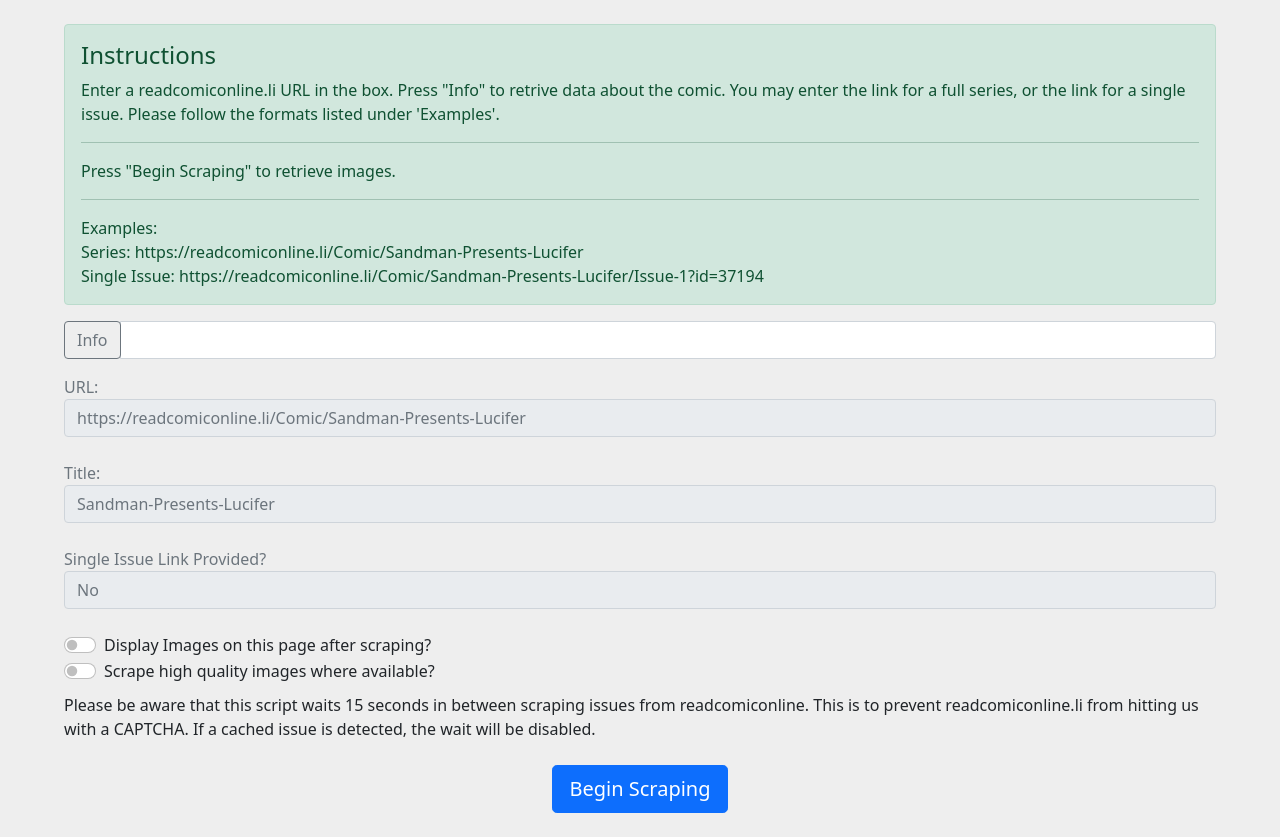
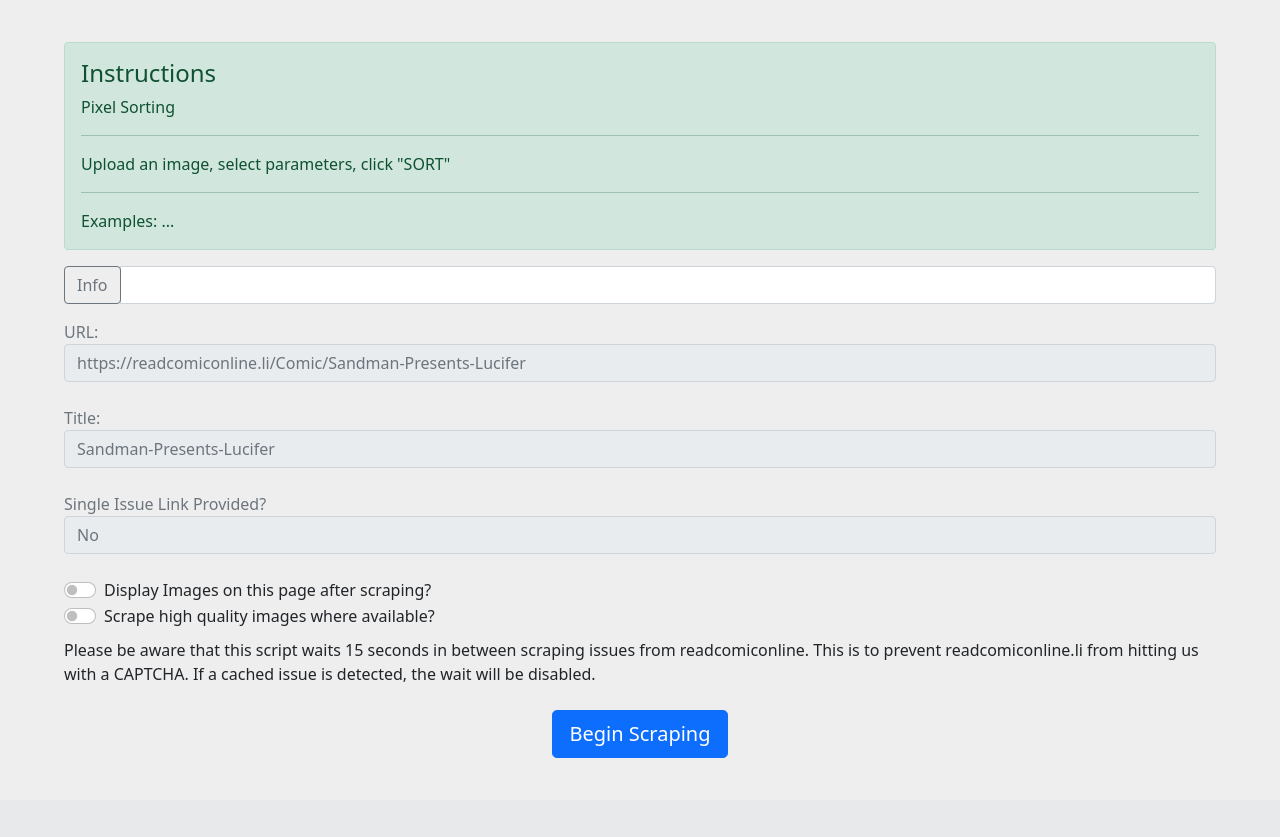
Before and after one commit to team-hunting/ProjectDoppelganger, a Flask app: page /pixelsort in a window 1280 px wide. Shown: the part 56-893 px from the top of the page. After the commit the page ends 814 px from the top, so only its background shows below. Run offline with Flask 2, Linux system fonts and the light colour scheme.

Commit message:
rudimentary function established, TODO created

```diff
--- a/app/main.py
+++ b/app/main.py
@@ -5,10 +5,6 @@
 from pymongo import MongoClient
 from bson.json_util import ObjectId
 import json
-
-#Pixelsorting
-from PIL import Image
-from pixelsort import pixelsort
 
 # For MongoDB BSON objects
 class MyEncoder(json.JSONEncoder):
@@ -27,17 +23,34 @@
 app = Flask(__name__)
 app.json_encoder = MyEncoder
 
+
+#TODO: Build simple page for pixel allowing user to upload image
+# display said image in an html5 canvas object
+# button to send image to server
+# run pixelsort on image and return it to canvas
+# refactor pixelsorting code to take in arguments from user
+
+#Pixelsorting
+from PIL import Image
+from pixelsort import pixelsort
+from pixelsort.util import id_generator
 @app.route('/pixeltest')
 def pixeltest():
+    image_output_path = id_generator() + ".png"
+
+
     a = Image.open("nails.jpg")
     print(a)
-    pixelsort(a)
+    pixelsort(a).save(image_output_path)
     return {}
     #return render_template('pixel.html')
 
 @app.route('/pixelsort')
 def pixel():
     return render_template('pixel.html')
+
+
+
 
 # TODO: Make a home page
 @app.route('/') # Equivalent to: app.add_url_rule('/', '', index)
--- a/app/templates/pixel.html
+++ b/app/templates/pixel.html
@@ -1,6 +1,6 @@
 {% extends 'base.html' %}
 
-{% block title %} Comic Scraper {% endblock %}
+{% block title %} Pixel Sorter {% endblock %}
 
 {% block body %}
 
@@ -12,20 +12,16 @@
         <div class="alert alert-success" role="alert">
           <h4 class="alert-heading">Instructions</h4>
           <p>
-            Enter a readcomiconline.li URL in the box. Press "Info" to retrive data about the comic.
-            You may enter the link for a full series, or the link for a single issue.
-            Please follow the formats listed under 'Examples'.
+            Pixel Sorting
           </p>
 
           <hr>
-          Press "Begin Scraping" to retrieve images.
+          Upload an image, select parameters, click "SORT"
 
           <hr>
 
           <p class="mb-0">
-            Examples: <br/>
-            Series: https://readcomiconline.li/Comic/Sandman-Presents-Lucifer <br/>
-            Single Issue: https://readcomiconline.li/Comic/Sandman-Presents-Lucifer/Issue-1?id=37194
+            Examples: ...
           </p>
 
         </div>
```
Also changed, not shown: nails.jpg (added).
